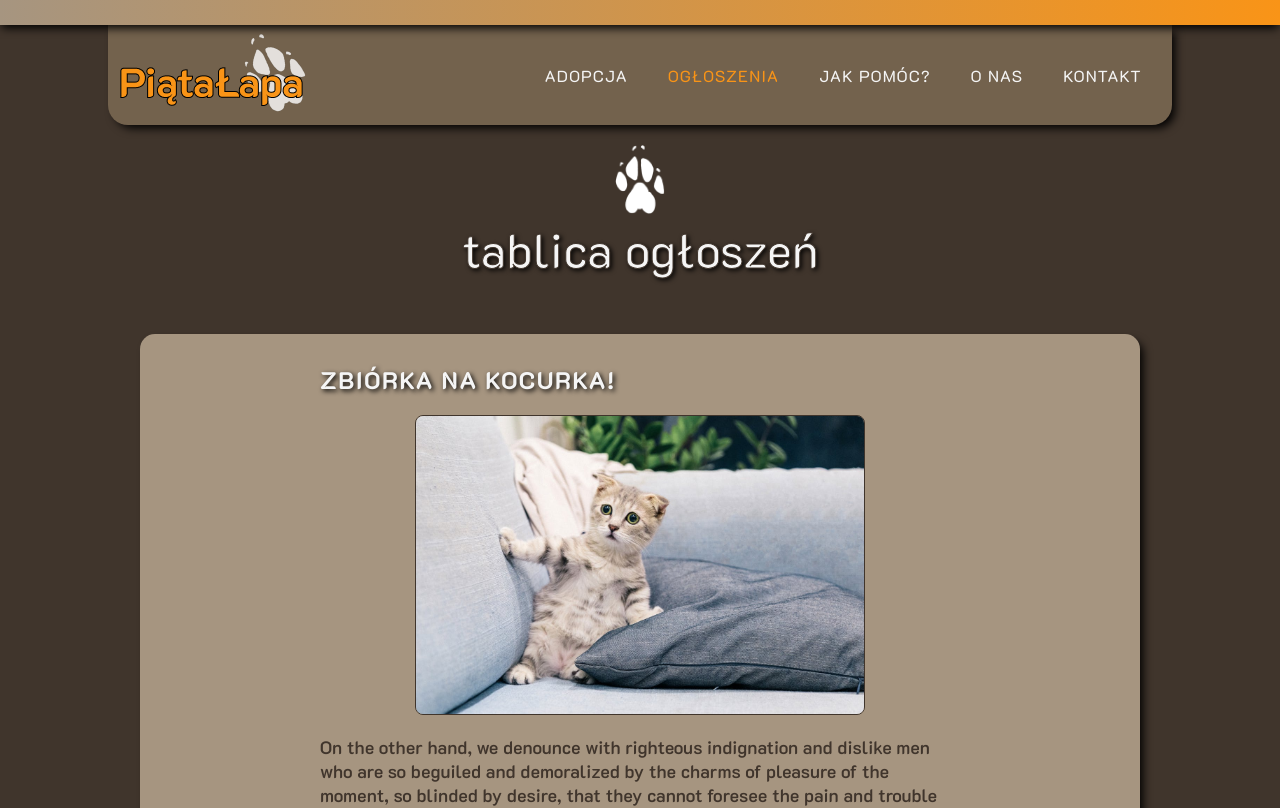
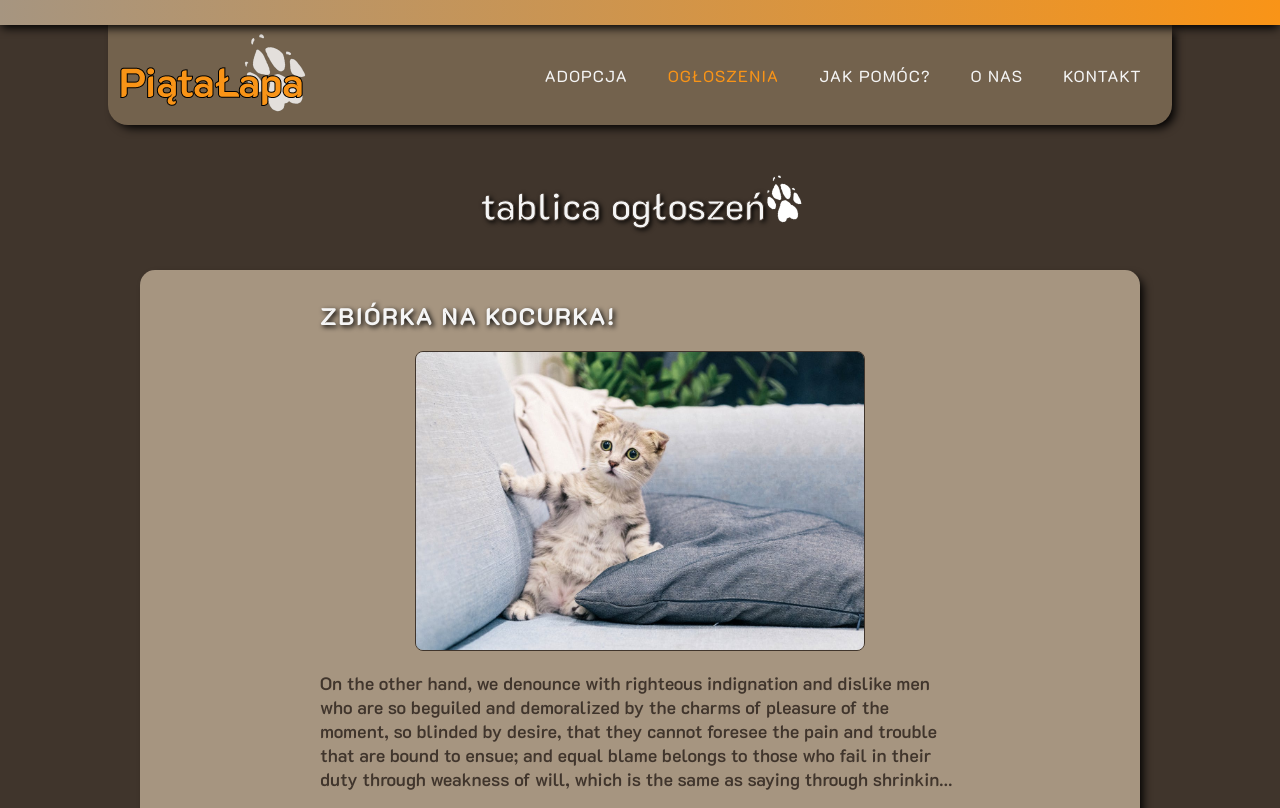
Before and after one commit to AleksandraMotor/FifthPaw, a React app: page /#/news in a window 1280 px wide. Shown: the top 808 px of the page. Built offline with nearby package versions, Linux system fonts and the light colour scheme.

Commit message:
add Header

```diff
--- /dev/null
+++ b/src/components/header/Header.scss
@@ -0,0 +1,38 @@
+@import '../../scss/functions/px-to-rem.scss';
+@import '../../scss/mixins/variables.scss';
+@import '../../scss/mixins/breakpoints.scss';
+
+.header {
+    display: flex;
+    align-items: flex-end;
+    justify-content: center;
+    flex-wrap: wrap;
+    padding: toRem(20);
+    width: 100%;
+
+    &__title {
+        font-size: toRem(32);
+        text-wrap: wrap;
+        text-align: center;
+        color: $color_light;
+        font-weight: 600;
+        -webkit-text-stroke: toRem(1) $color_bg;
+        text-shadow: 2px 2px 5px $emphasis_dark;
+
+        @include breakpoint-above(md) {
+            font-size: toRem(38);
+        }
+    }
+
+    &__image {
+        max-height: toRem(50);
+        rotate: -15deg;
+        padding-bottom: toRem(6);
+        padding-top: toRem(10);
+
+        @include breakpoint-above(md) {
+            max-height: toRem(65);
+            padding-bottom: toRem(8);
+        }
+    }
+}
--- /dev/null
+++ b/src/components/header/Header.tsx
@@ -0,0 +1,18 @@
+import paw from '../../assets/icons/paw-white.png';
+
+import './Header.scss';
+
+interface HeaderProps {
+    children: string;
+}
+
+const Header: React.FC<HeaderProps> = ({children}) => {
+    return (
+        <h1 className='header'>
+            <span className='header__title' aria-label='Title of the page'>{children}</span>
+            <img className='header__image' src={paw} alt="paw icon"/>
+        </h1>
+    );
+};
+
+export default Header;
--- a/src/components/templates/article-short/ArticleShort.scss
+++ b/src/components/templates/article-short/ArticleShort.scss
@@ -8,7 +8,6 @@
     align-items: center;
     color: $color_light;
     background-color: $color_brighter;
-    margin: toRem(30) auto;
     padding: toRem(30);
     box-shadow: 5px 5px 10px -2px $emphasis_dark;
 
--- a/src/pages/adoption/Adoption.scss
+++ b/src/pages/adoption/Adoption.scss
@@ -7,16 +7,7 @@
     flex-direction: column;
     align-items: center;
 
-    &__header {
-        text-align: center;
-        font-size: toRem(48);
-        line-height: toRem(50);
-        color: $color_light;
-        font-weight: 500;
-        padding: 0 toRem(10);
-        margin-top: toRem(10);
-        margin-bottom: toRem(30);
-        -webkit-text-stroke: toRem(1) $color_bg;
-        text-shadow: 2px 2px 5px $emphasis_dark;
+    &__search {
+        padding: toRem(20) 0;
     }
 }
--- a/src/pages/adoption/Adoption.tsx
+++ b/src/pages/adoption/Adoption.tsx
@@ -1,18 +1,15 @@
 import Filter from '../../components/filter/Filter';
-import paw from '../../assets/icons/paw-white.png';
+import Header from '../../components/header/Header';
 
 import './Adoption.scss';
 
 const Adoption: React.FC = () => {
     return (
         <div className='adoption'>
-            <img className='adoption__image' src={paw} alt="paw icon" width={50}/>
-            <h1 className='adoption__header'>
-                zwierzęta do adopcji
-            </h1>
-            <div className='adoption__search'>
+            <Header>zwierzęta do adopcji</Header>
+            <section className='adoption__search'>
                 <Filter/>
-            </div>
+            </section>
         </div>
     );
 };
--- a/src/pages/news/News.scss
+++ b/src/pages/news/News.scss
@@ -8,16 +8,10 @@
     align-items: center;
     max-width: toRem(1000);
 
-    &__header {
-        text-align: center;
-        font-size: toRem(48);
-        line-height: toRem(50);
-        color: $color_light;
-        font-weight: 500;
-        padding: 0 toRem(10);
-        margin-top: toRem(10);
-        margin-bottom: toRem(30);
-        -webkit-text-stroke: toRem(1) $color_bg;
-        text-shadow: 2px 2px 5px $emphasis_dark;
+    &__list {
+        display: flex;
+        flex-direction: column;
+        gap: toRem(30);
+        padding: toRem(20) 0;
     }
 }
--- a/src/pages/news/News.tsx
+++ b/src/pages/news/News.tsx
@@ -1,7 +1,7 @@
 import { NewsData } from './NewsData';
 import ArticleShort from '../../components/templates/article-short/ArticleShort';
-import paw from '../../assets/icons/paw-white.png';
 import './News.scss';
+import Header from '../../components/header/Header';
 
 const News = () => {
 
@@ -18,8 +18,7 @@ const News = () => {
 
     return (
         <section className='news'>
-            <img className='news__image' src={paw} alt="paw icon" width={50}/>
-            <h1 className='news__header'>tablica ogłoszeń</h1>
+            <Header>tablica ogłoszeń</Header>
             <ul className='news__list'>
                 {newsList}
             </ul>
```
